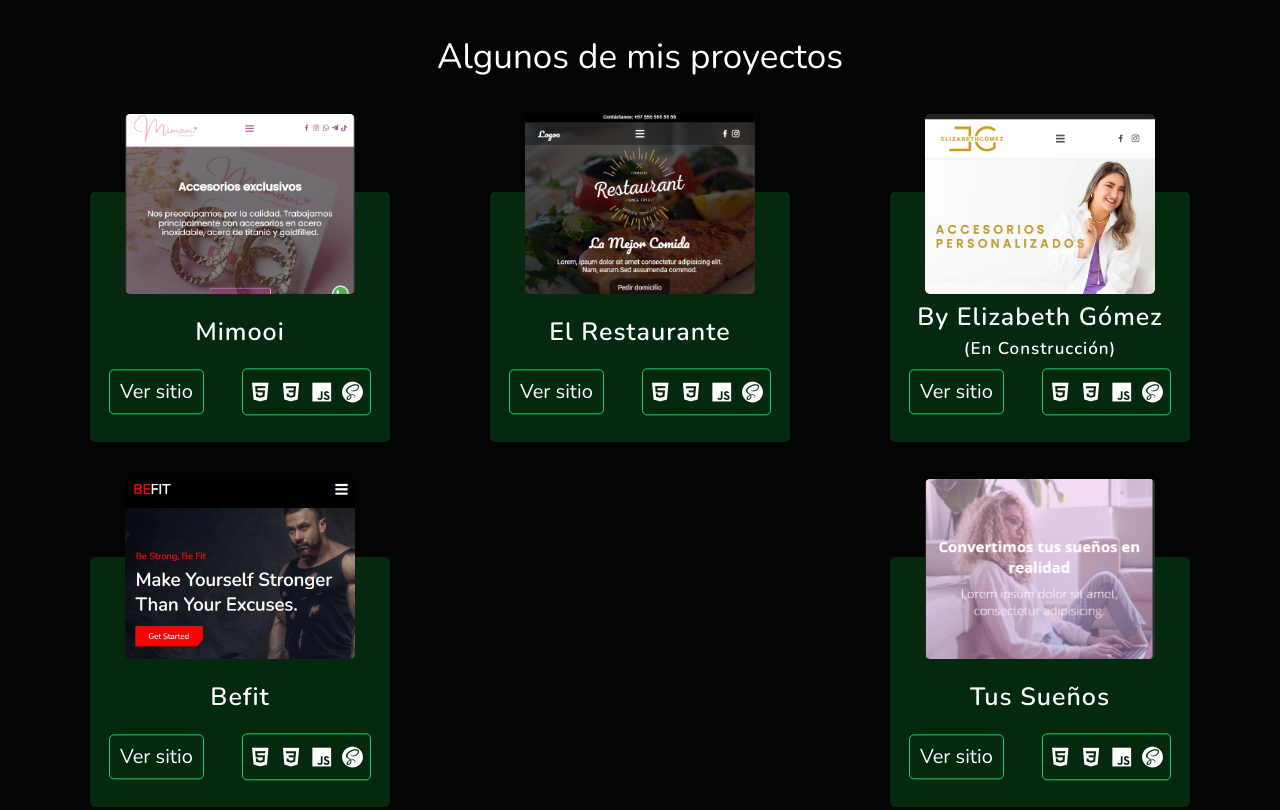
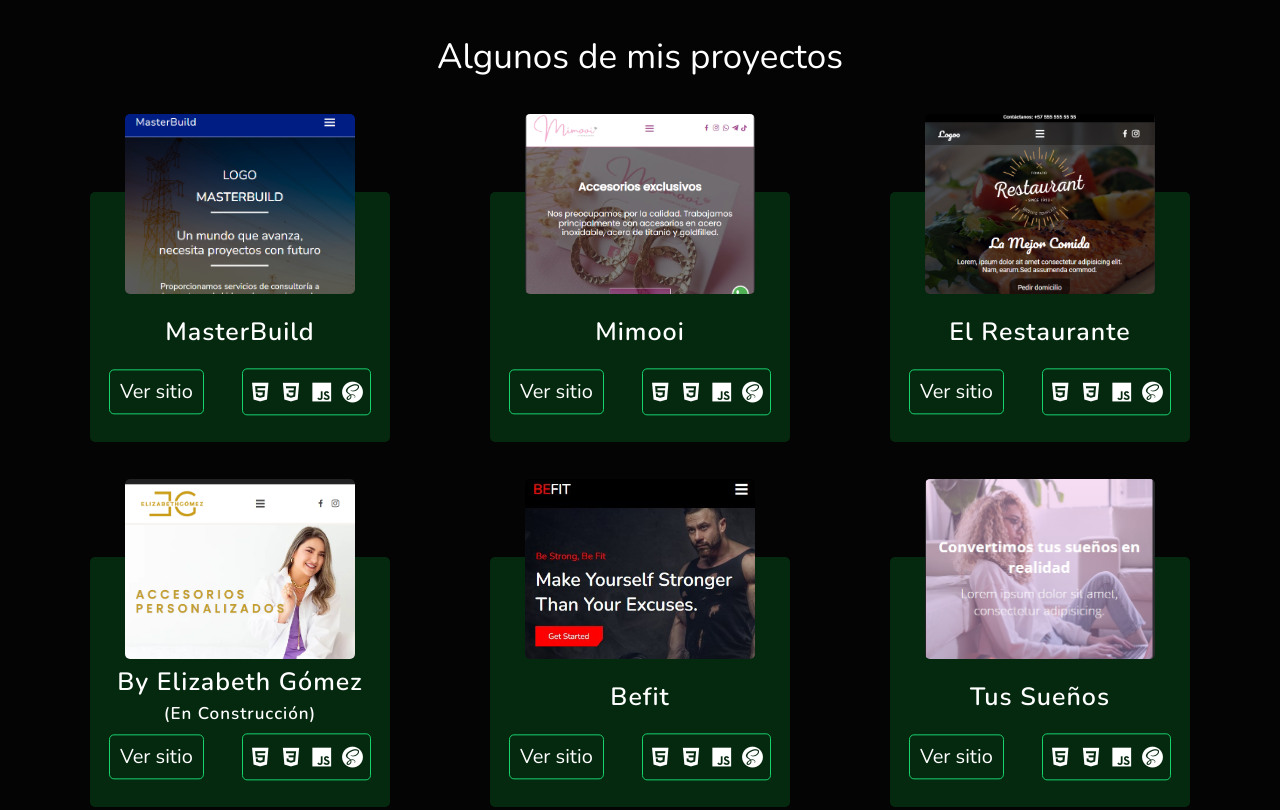
Before and after one commit to AndrDeve/Mi-Portafolio, a plain HTML site: page index.html in a window 1280 px wide. Shown: the part 2794-3604 px from the top of the page. Drawn offline with nearby package versions, Linux system fonts and the light colour scheme.

Commit message:
subida de pagina

```diff
--- a/index.html
+++ b/index.html
@@ -211,6 +211,24 @@
             <p class="proye">Algunos de mis proyectos</p>
 
             <div class="proyectos-items scroll3">
+
+                <div class="items">
+                    <div class="proyecto-bg">
+                        <figure>
+                            <img src="img/masterbuild.PNG" alt="bisuteria">
+                        </figure>
+                        <h3>MasterBuild</h3>
+                        <div class="mas-items">
+                            <a href="https://maasterbuild.netlify.app/" target="_blank">Ver sitio</a>
+                            <div class="iconos">
+                                <i class='bx bxl-html5'></i>
+                                <i class='bx bxl-css3' ></i>
+                                <i class='bx bxl-javascript'></i>
+                                <i class='bx bxl-sass'></i>
+                            </div>
+                        </div>
+                    </div>
+                </div>
 
                 <div class="items">
                     <div class="proyecto-bg">
```
Also changed, not shown: img/masterbuild.PNG (added).
